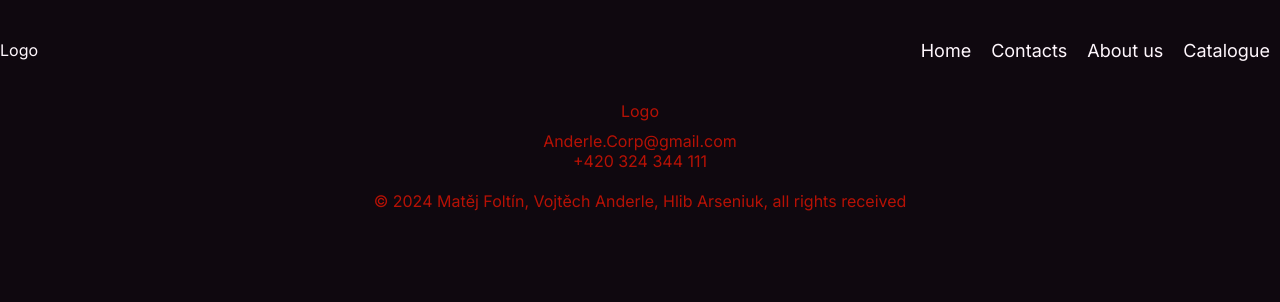
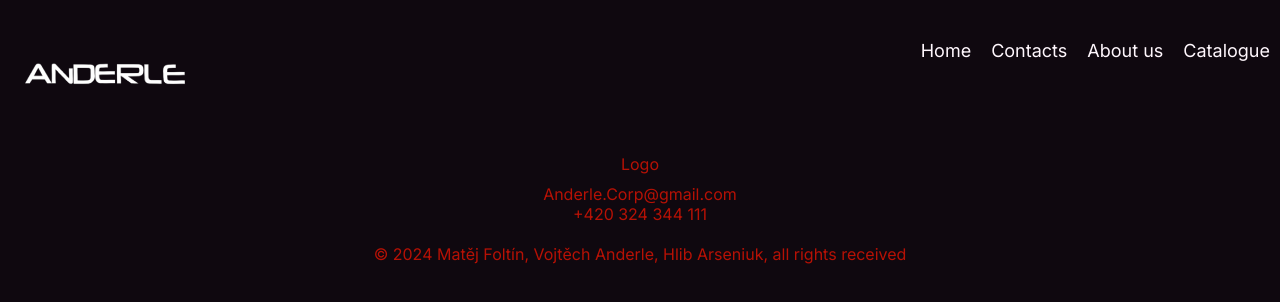
Before and after one commit to Glebegor/school-project-vojand-shop, a plain HTML site: page templates/pages/catalogueItem/catalogueItem.html in a window 1280 px wide. Drawn offline with Linux system fonts and the light colour scheme.

Commit message:
Changed logo css img in main.css, added logo img in catalouge item

```diff
--- a/templates/pages/catalogueItem/catalogueItem.html
+++ b/templates/pages/catalogueItem/catalogueItem.html
@@ -13,7 +13,7 @@
     <!--Footer-->
     <header>
         <div class="container">
-            <div class="logo">Logo</div>
+            <div class="logo"><img src="../images/logo.png" alt=""></div>
             <nav>
                 <a class="" href="#">Home</a>
                 <a class="" href="#">Contacts</a>
--- a/templates/pages/main.css
+++ b/templates/pages/main.css
@@ -206,6 +206,10 @@ header
     justify-content: space-between;
     transition: .5s;
 }
+header .container {
+    height: 100%;
+}
+
 header.fixed
 {
     background: #0F080F;
@@ -254,7 +258,10 @@ nav a:hover
     transition: .5s;
     color: #E01506;
 }
+.logo img{
+    height: 70px;
 
+}
 /*Main*/
 .container
 {
```
